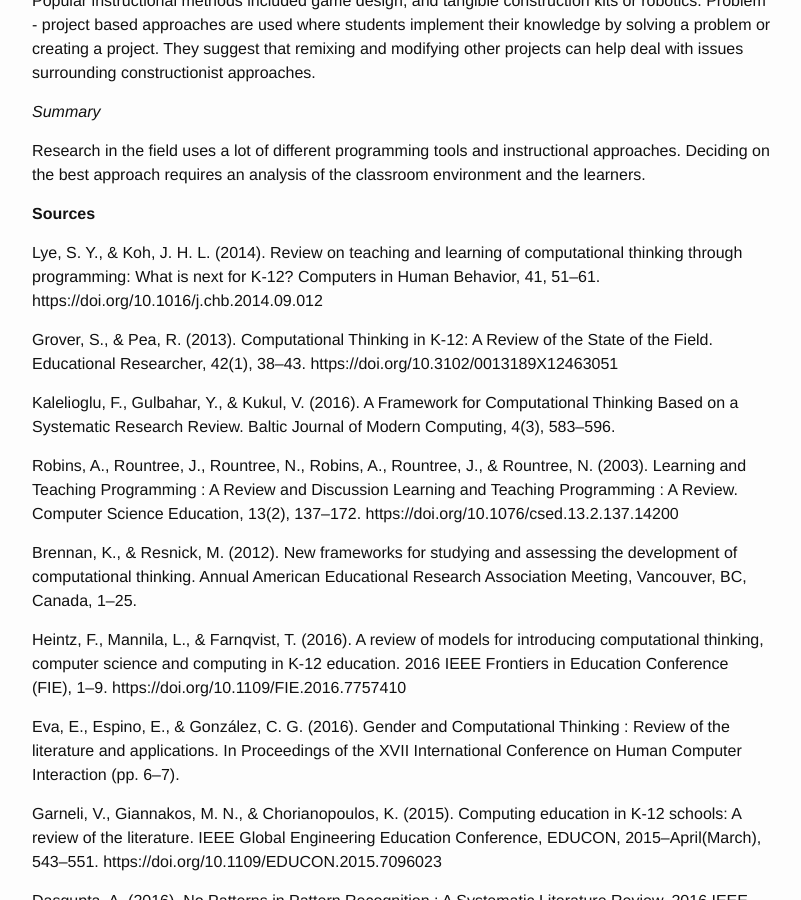
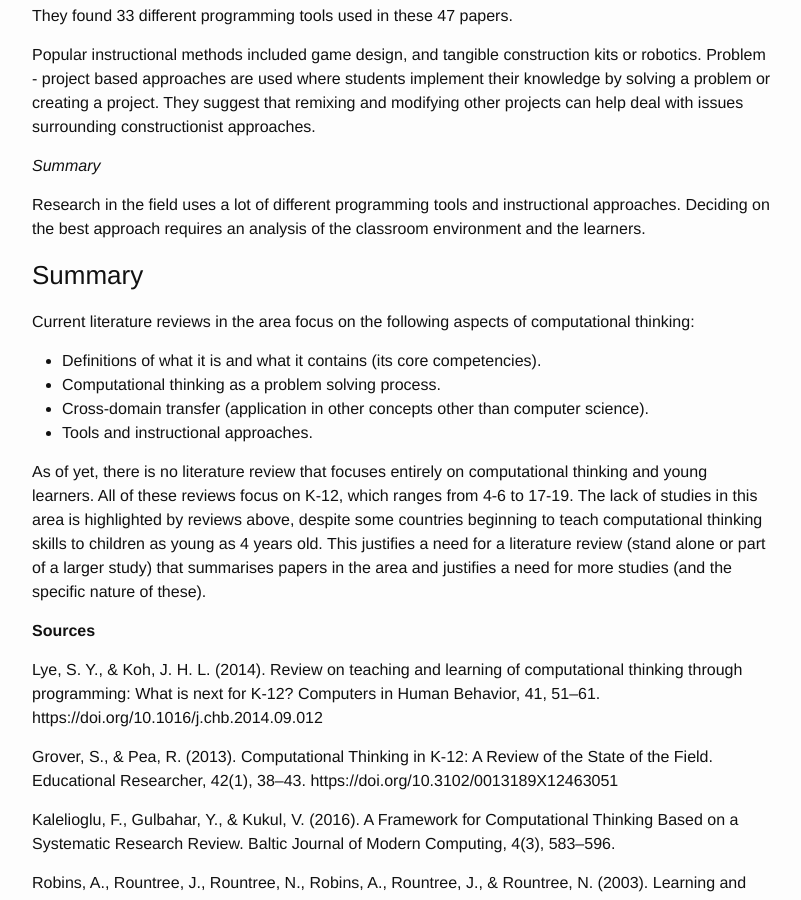
Before and after one commit to simonrose121/phd, a Jekyll site: the page built from _posts/2016-12-05-literature-review.md, in a window 1280 px wide and 900 px high, scrolled down 3970 px. Shown: the whole window, without its empty margins (238-1039 px from the left). Built offline with Jekyll 4.4.1, drawn with Linux system fonts in a browser that asks for light colours.

Commit message:
Summary of literature review reviews

```diff
--- a/_posts/2016-12-05-literature-review.md
+++ b/_posts/2016-12-05-literature-review.md
@@ -8,6 +8,8 @@ categories: writing
 Having explored the area surrounding my research, it would be logical to write a literature review tying all the themes together. This could either be published as it's own paper or be part of an initial study.
 
 This first step is to look at existing reviews of the area of computational thinking in education. The reviews largely focus on a) what is involved in computational thinking (core skills or competencies), b) how should we be teaching computational thinking in education.
+
+### Reviews
 
 **No Patterns in Pattern Recognition : A Systematic Literature Review. (2016) - Annwesa Dasgupta**
 
@@ -112,6 +114,17 @@ Popular instructional methods included game design, and tangible construction ki
 
 Research in the field uses a lot of different programming tools and instructional approaches. Deciding on the best approach requires an analysis of the classroom environment and the learners.
 
+### Summary
+
+Current literature reviews in the area focus on the following aspects of computational thinking:
+
+- Definitions of what it is and what it contains (its core competencies).
+- Computational thinking as a problem solving process.
+- Cross-domain transfer (application in other concepts other than computer science).
+- Tools and instructional approaches.
+
+As of yet, there is no literature review that focuses entirely on computational thinking and young learners. All of these reviews focus on K-12, which ranges from 4-6 to 17-19. The lack of studies in this area is highlighted by reviews above, despite some countries beginning to teach computational thinking skills to children as young as 4 years old. This justifies a need for a literature review (stand alone or part of a larger study) that summarises papers in the area and justifies a need for more studies (and the specific nature of these).
+
 **Sources**
 
 Lye, S. Y., & Koh, J. H. L. (2014). Review on teaching and learning of computational thinking through programming: What is next for K-12? Computers in Human Behavior, 41, 51–61. https://doi.org/10.1016/j.chb.2014.09.012
```
